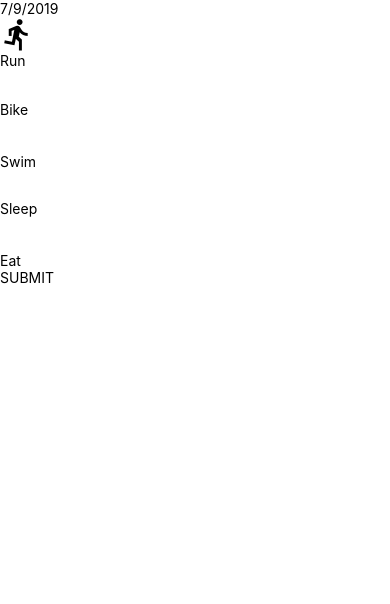
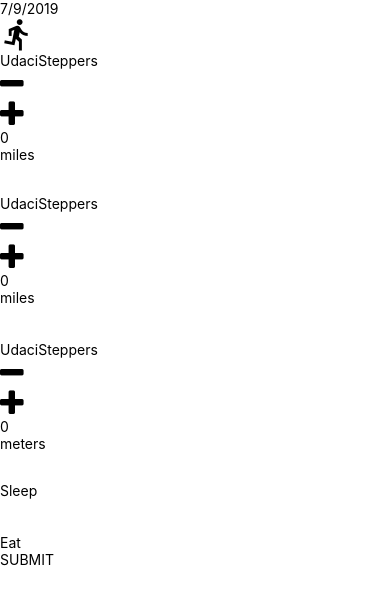
Before and after one commit to ahmetsametoglu/UdaciFitness, a React Native app: screen / in a window 390 px wide. Shown: the top 604 px of the page. Built offline with nearby package versions, Linux system fonts and the light colour scheme.

Commit message:
feat: UdaciStepper component redesigned

```diff
--- a/components/UdaciStepper.js
+++ b/components/UdaciStepper.js
@@ -1,12 +1,24 @@
 import React from 'react';
-import { View, Text } from 'react-native';
+import { View, TouchableOpacity, Text } from 'react-native';
+import { FontAwesome, Entypo } from '@expo/vector-icons';
 import PropTypes from 'prop-types';
 
-const UdaciStepper = props => {
-  console.log(props.displayName);
+const UdaciStepper = ({ max, unit, step, value, onIncrement, onDecrement }) => {
   return (
     <View>
-      <Text>{props.displayName}</Text>
+      <Text>UdaciSteppers</Text>
+      <View>
+        <TouchableOpacity onPress={onDecrement}>
+          <FontAwesome name="minus" size={30} color={'black'} />
+        </TouchableOpacity>
+        <TouchableOpacity onPress={onIncrement}>
+          <FontAwesome name="plus" size={30} color={'black'} />
+        </TouchableOpacity>
+      </View>
+      <View>
+        <Text>{value}</Text>
+        <Text>{unit}</Text>
+      </View>
     </View>
   );
 };
```
